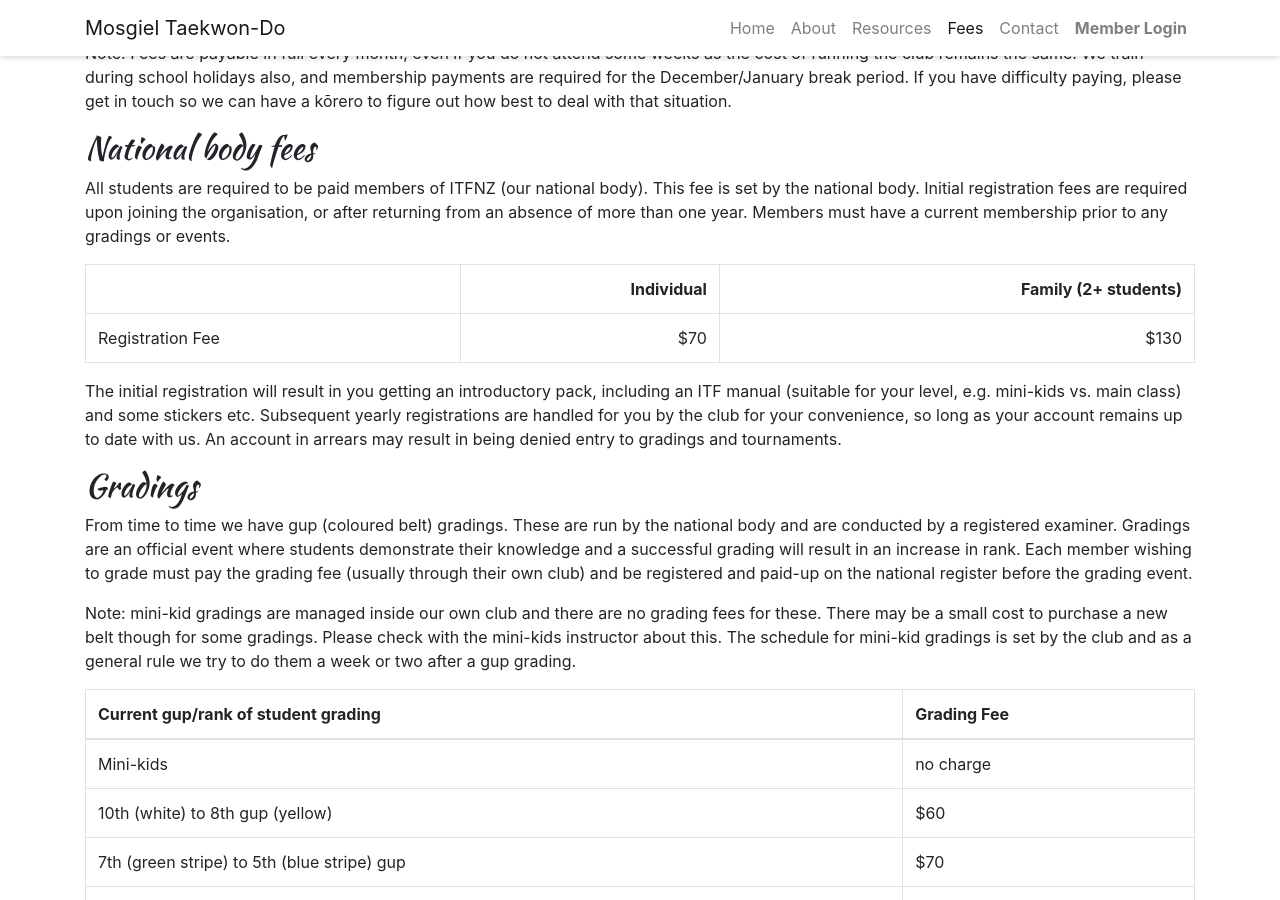
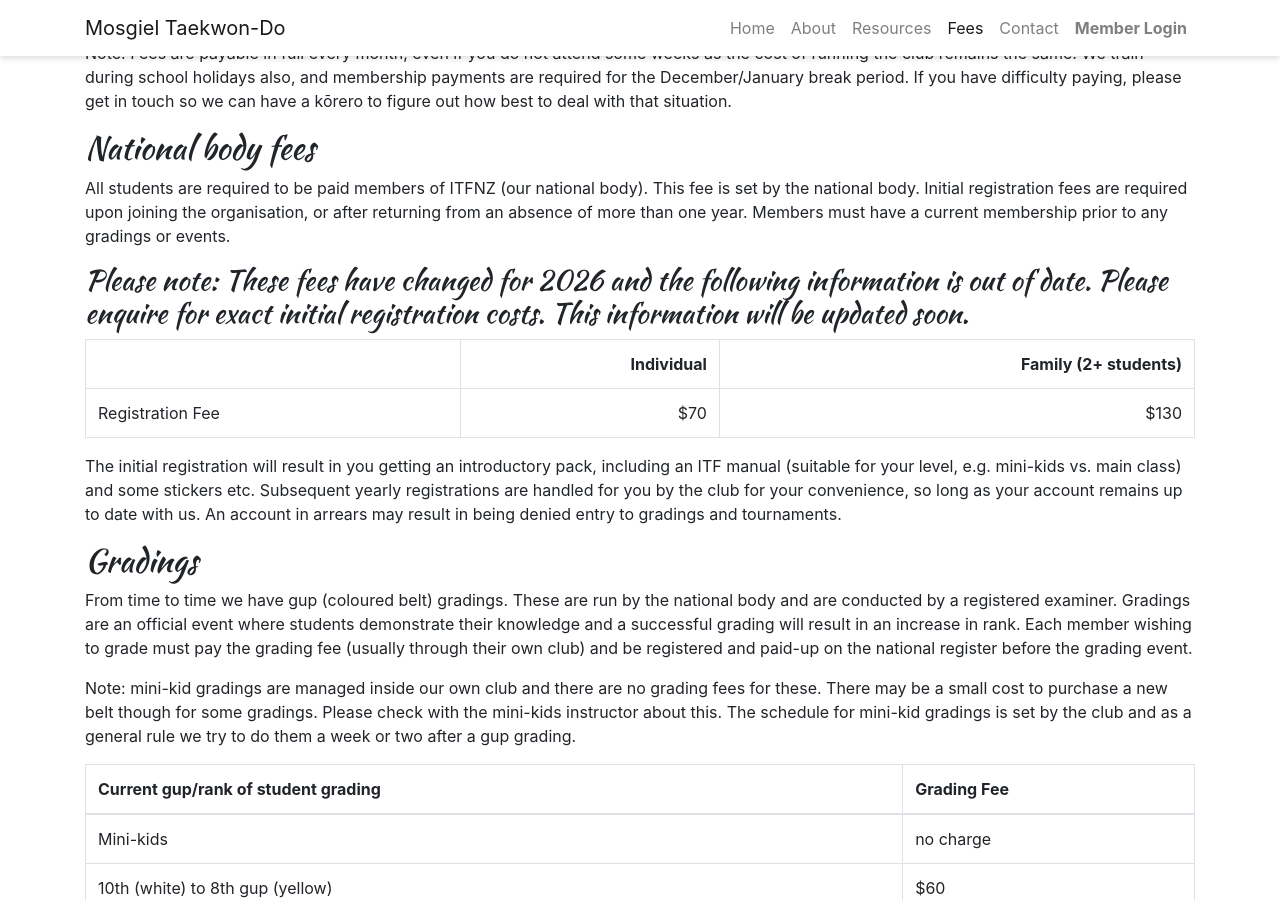
Before and after one commit to gurubobnz/www.mosgieltkd.co.nz, a Jekyll site: the page built from fees.html, in a window 1280 px wide and 900 px high, scrolled down 736 px. Built offline with Jekyll 4.4.1, drawn with Linux system fonts in a browser that asks for light colours; nearby versions of some CDN libraries.

Commit message:
Add info about registration costs

```diff
--- a/fees.html
+++ b/fees.html
@@ -41,6 +41,7 @@ title: Fees
 
   <h2>National body fees</h2>
   <p>All students are required to be paid members of ITFNZ (our national body). This fee is set by the national body. Initial registration fees are required upon joining the organisation, or after returning from an absence of more than one year. Members must have a current membership prior to any gradings or events.</p>
+  <h3>Please note: These fees have changed for 2026 and the following information is out of date. Please enquire for exact initial registration costs. This information will be updated soon.</h3>
   <table class="table table-bordered">
     <tr>
       <td></td>
```
